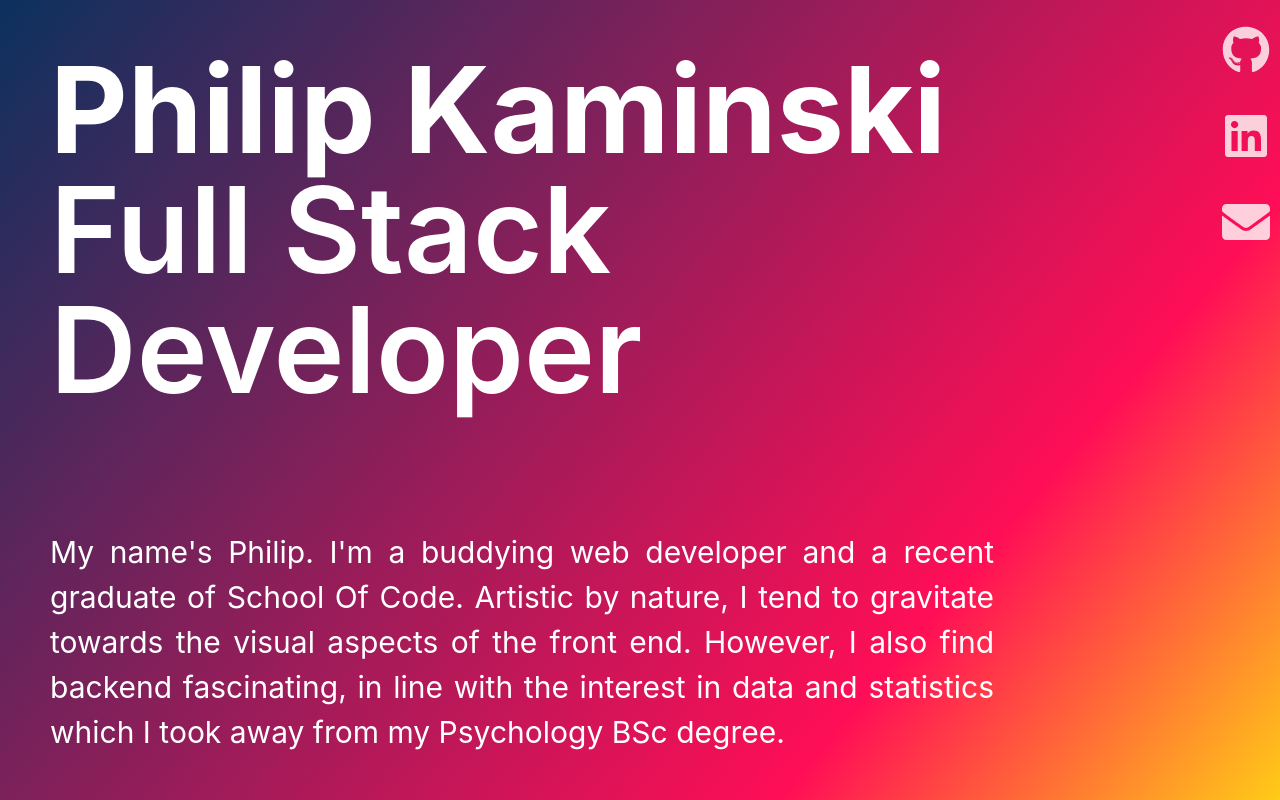
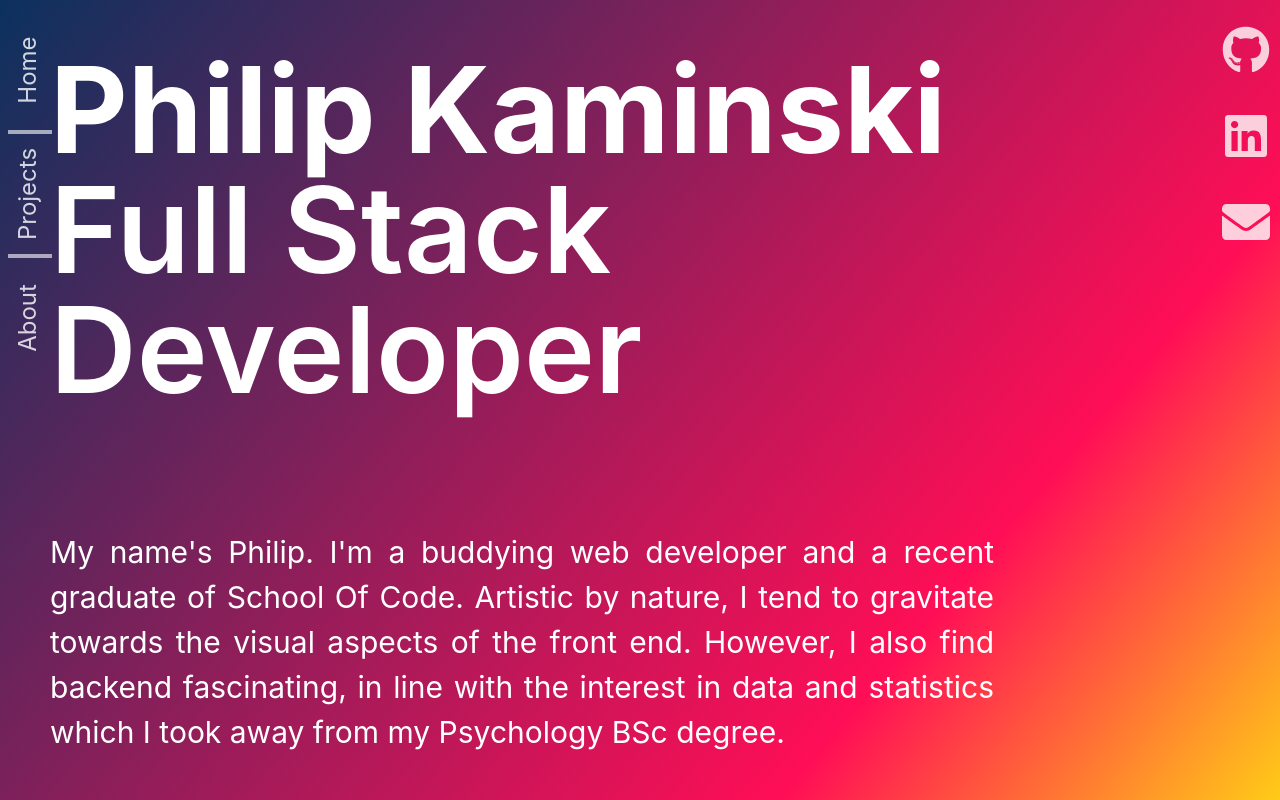
Before and after one commit to AureaFlamma/portfolio_vercel, a Next.js app: page / in a window 1280 px wide. Shown: the top 800 px of the page. Built offline with nearby package versions, Linux system fonts and the light colour scheme.

Commit message:
Site navbar working now

```diff
--- /dev/null
+++ b/components/PageNav.jsx
@@ -0,0 +1,84 @@
+import React from "react";
+import {
+  Flex,
+  Text,
+  Spacer,
+  AbsoluteCenter,
+  Button,
+  Link,
+  Divider,
+} from "@chakra-ui/react";
+import { Link as LinkScroll } from "react-scroll";
+
+const PageNav = () => {
+  const navigationData = [{ name: "About", link: "#About" }];
+  return (
+    <Flex
+      direction="column"
+      position="fixed"
+      top="10px"
+      left="10px"
+      align="center"
+      w="40px"
+    >
+      <LinkScroll to="home" spy={true} smooth={true} offset={50} duration={500}>
+        <Flex
+          transform="rotate(270deg)"
+          h="40px"
+          bg="null"
+          my="40px"
+          px="40px"
+          _hover={{ color: "#FFBC1D" }}
+          color="whiteAlpha.800"
+          cursor="pointer"
+        >
+          <Text fontSize={"2xl"}>Home</Text>
+        </Flex>
+      </LinkScroll>
+      <Divider border="2px" />
+      <LinkScroll
+        to="projects"
+        spy={true}
+        smooth={true}
+        offset={50}
+        duration={500}
+      >
+        <Flex
+          transform="rotate(270deg)"
+          h="40px"
+          bg="null"
+          my="40px"
+          px="40px"
+          color="whiteAlpha.800"
+          _hover={{ color: "#FFBC1D" }}
+          cursor="pointer"
+        >
+          <Text fontSize={"2xl"}>Projects</Text>
+        </Flex>
+      </LinkScroll>
+      <Divider border="2px" />
+      <LinkScroll
+        to="about"
+        spy={true}
+        smooth={true}
+        offset={50}
+        duration={500}
+      >
+        <Flex
+          transform="rotate(270deg)"
+          h="40px"
+          bg="null"
+          my="40px"
+          px="40px"
+          color="whiteAlpha.800"
+          _hover={{ color: "#FFBC1D" }}
+          cursor="pointer"
+        >
+          <Text fontSize={"2xl"}>About</Text>
+        </Flex>
+      </LinkScroll>
+    </Flex>
+  );
+};
+
+export default PageNav;
--- a/components/Projects.jsx
+++ b/components/Projects.jsx
@@ -5,7 +5,7 @@ import ProjectsData from "../libs/ProjectsData";
 
 function Projects() {
   return (
-    <Flex direction="column">
+    <Flex direction="column" id="projects">
       <Text fontSize="120" fontWeight="700" lineHeight={"1"}>
         My projects
       </Text>
--- a/components/TextCard.jsx
+++ b/components/TextCard.jsx
@@ -1,9 +1,9 @@
 import { Flex, Spacer, Text } from "@chakra-ui/react";
 import React from "react";
 
-function TextCard({ title, subtitle, paragraph }) {
+function TextCard({ title, subtitle, paragraph, id }) {
   return (
-    <Flex h="90vh" direction="column" >
+    <Flex h="90vh" direction="column" id={id}>
       <Text fontSize="120" fontWeight="700" lineHeight={"1"}>
         {title}
       </Text>
--- a/package.json
+++ b/package.json
@@ -17,6 +17,7 @@
     "react": "18.2.0",
     "react-dom": "18.2.0",
     "react-icons": "^4.4.0",
+    "react-scroll": "^1.8.7",
     "react-social-icons": "^5.14.0"
   },
   "devDependencies": {
--- a/pages/index.js
+++ b/pages/index.js
@@ -4,6 +4,7 @@ import Projects from "../components/Projects";
 import { Flex, Spacer } from "@chakra-ui/react";
 import Lorem from "../libs/Lorem";
 import SocialsNav2 from "../components/SocialsNav2";
+import PageNav from "../components/PageNav";
 export default function Index() {
   return (
     <div>
@@ -15,15 +16,17 @@ export default function Index() {
         backgroundAttachment={"fixed"}
         color="white"
       >
+        <PageNav />
         <TextCard
           title={Lorem.name}
           subtitle={Lorem.role}
           paragraph={Lorem.personal_profile}
+          id="home"
         />
         <Spacer my="2.5vh" />
         <Projects />
         <Spacer my="2.5vh" />
-        <TextCard title={`About`} paragraph={Lorem.about} />
+        <TextCard title={`About`} paragraph={Lorem.about} id="about" />
         <SocialsNav2 />
       </Flex>
     </div>
```
Also changed, not shown: components/SocialsNav.jsx (deleted, +0 -22 lines), components/SocialsNav1.jsx (deleted, +0 -18 lines), 2 other files (tests, documents, lock files or other folders).
